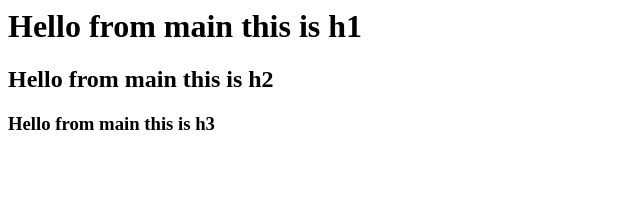
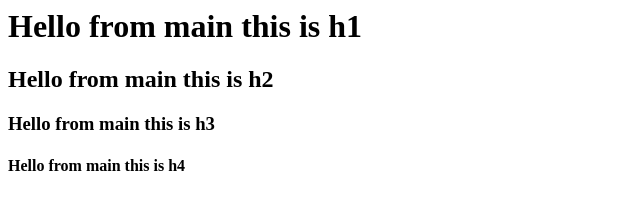
Before and after one commit to yazeeid/testMain, a plain HTML site: page index.html in a window 1280 px wide. Shown: the whole page, without its empty margins (0-640 px from the left). Drawn offline with Linux system fonts and the light colour scheme.

Commit message:
indexFourMainAdded

```diff
--- a/index.html
+++ b/index.html
@@ -1,3 +1,4 @@
 <h1>Hello from main this is h1</h1>
 <h2>Hello from main this is h2</h2>
 <h3>Hello from main this is h3</h3>
+<h4>Hello from main this is h4</h4>
```
